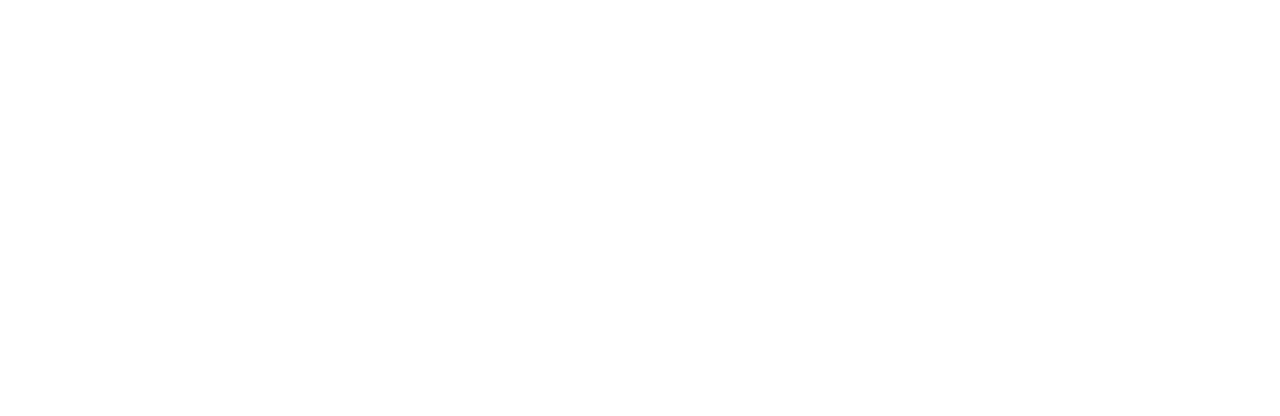
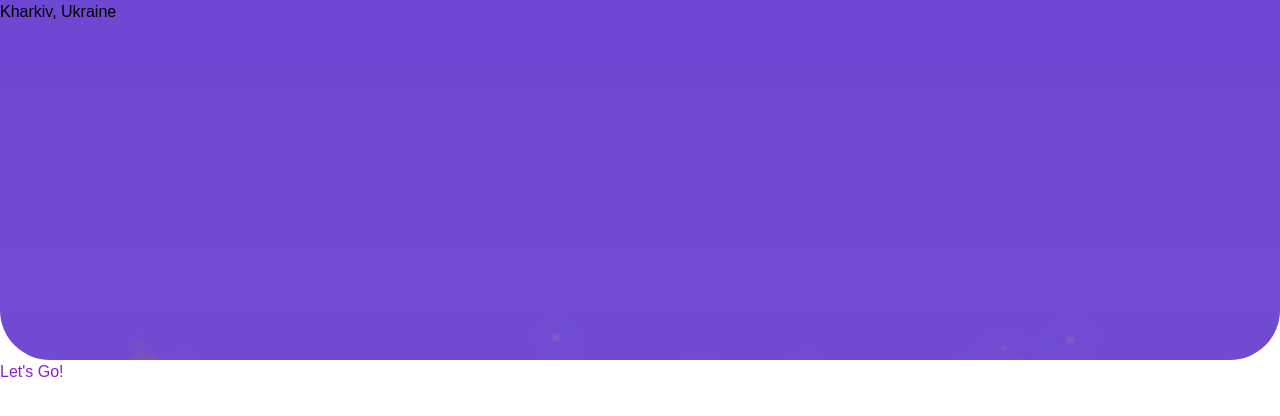
Before and after one commit to jdmartinezrs/WeatherApp, a React (Vite) app in the folder PushupFront-end/: page /home in a window 1280 px wide. Before the commit this address had no page. Shown: the top 416 px of the page. Built offline with nearby package versions, Linux system fonts and the light colour scheme.

Commit message:
feat: :construction: Working in the static desing

```diff
--- a/PushupFront-end/src/App.jsx
+++ b/PushupFront-end/src/App.jsx
@@ -1,5 +1,5 @@
 import { BrowserRouter as Router, Routes, Route, Link } from 'react-router-dom'
-import IndexPage from './pages/Index';
+import IndexPage from './pages/Indexbody';
 
 function App() {
 
@@ -9,7 +9,7 @@
         <Routes>
 
 
-<Route path='/' element={<IndexPage/>}/>
+<Route path='/home' element={<IndexPage/>}/>
 
         </Routes>
       </Router>
--- /dev/null
+++ b/PushupFront-end/src/components/TopField.jsx
@@ -0,0 +1,22 @@
+import React, {useState, useEffect, useRef} from 'react';
+import background from '../../public/storage/images/background.png'
+
+const TopField = () =>{
+    return(
+      <section
+      className='bg-lilaL h-[45vh] rounded-b-[50px]'
+      style={{
+        backgroundImage: `url(${background})`,
+        backgroundSize: 'cover',
+        backgroundPosition: 'center -135px',
+        backgroundRepeat: 'no-repeat',
+      }}
+    >
+      <p>Kharkiv, Ukraine</p>
+    </section>
+
+    )
+}
+
+
+export default TopField;
--- a/PushupFront-end/src/pages/Index.jsx
+++ b/PushupFront-end/src/pages/Indexbody.jsx
@@ -1,12 +1,14 @@
 import React, {useState, useEffect, useRef} from 'react';
+import TopField from '../components/TopField'
+
 import { useNavigate } from 'react-router-dom';
-
 
 
 const IndexPage = ()=>{
 
     return(
         <>
+         <TopField/>
         <h1 className='text-purple'>Let's Go!</h1>
         </>
 
```
Also changed, not shown: PushupFront-end/src/components/Header.jsx (deleted).
